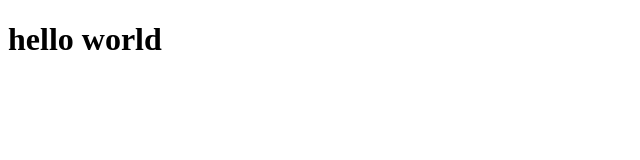
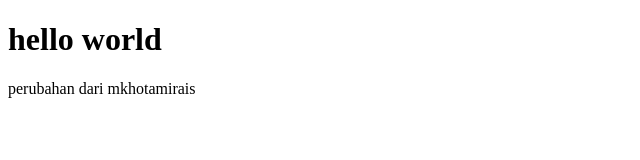
Before and after one commit to tamiweb/tamiweb.github.io, a plain HTML site: page index.html in a window 1280 px wide. Shown: the whole page, without its empty margins (0-640 px from the left). Drawn offline with Linux system fonts and the light colour scheme.

Commit message:
Update index.html

```diff
--- a/index.html
+++ b/index.html
@@ -7,5 +7,6 @@
 </head>
   <body>
     <h1>hello world</h1>
+    <p>perubahan dari mkhotamirais</p>
   </body>
 </html>
```
